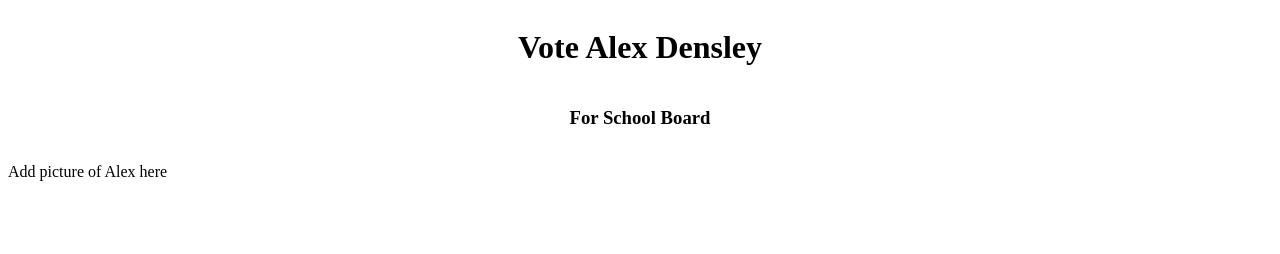
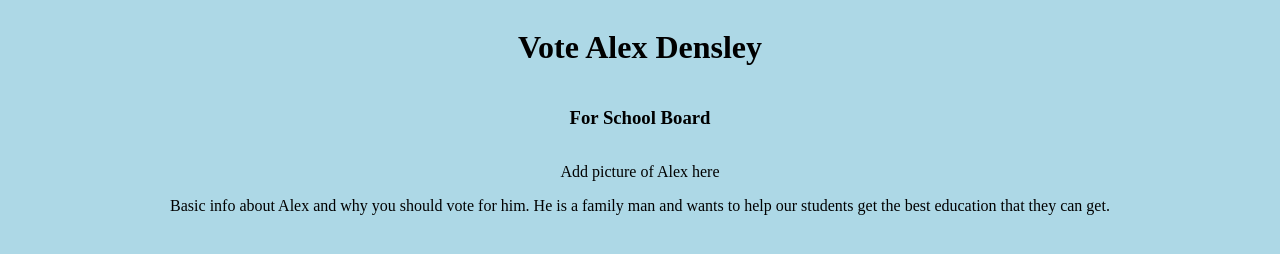
Before and after one commit to ChrisStanley77/AlexCampaignFlyer, a plain HTML site: page campaignFlyer/flyer.html in a window 1280 px wide. Drawn offline with Linux system fonts and the light colour scheme.

Commit message:
Basic css styling

```diff
--- a/campaignFlyer/flyer.html
+++ b/campaignFlyer/flyer.html
@@ -6,13 +6,15 @@
     <title>Alex Densley Campaign</title>
     <link rel="stylesheet" type="text/css" href="styles.css">
 </head>
-<body>
+<body style="background-color: lightblue;">
     <div class="headerDiv">
         <h1 class="nameHeader">Vote Alex Densley</h1>
         <h3 class="subHeader">For School Board</h3>
     </div>
     <div>
-        <p>Add picture of Alex here</p>
+        <p class="fillerText">Add picture of Alex here</p>
+        <p class="infoText">Basic info about Alex and why you should vote for him.
+            He is a family man and wants to help our students get the best education that they can get.</p>
     </div>
 </body>
 </html>
--- a/campaignFlyer/styles.css
+++ b/campaignFlyer/styles.css
@@ -10,3 +10,11 @@
 .subHeader{
     text-align: center;
 }
+
+.fillerText{
+    text-align: center;
+}
+
+.infoText{
+    text-align: center;
+}
```
